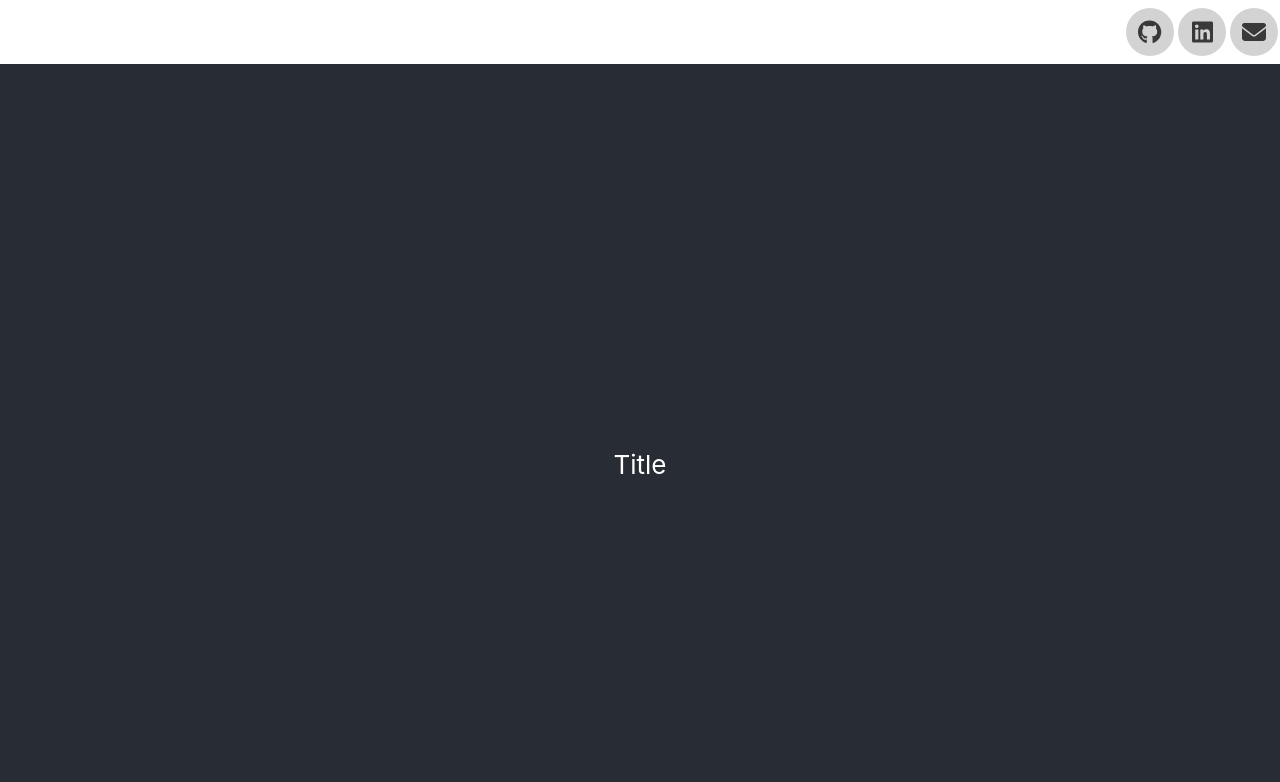
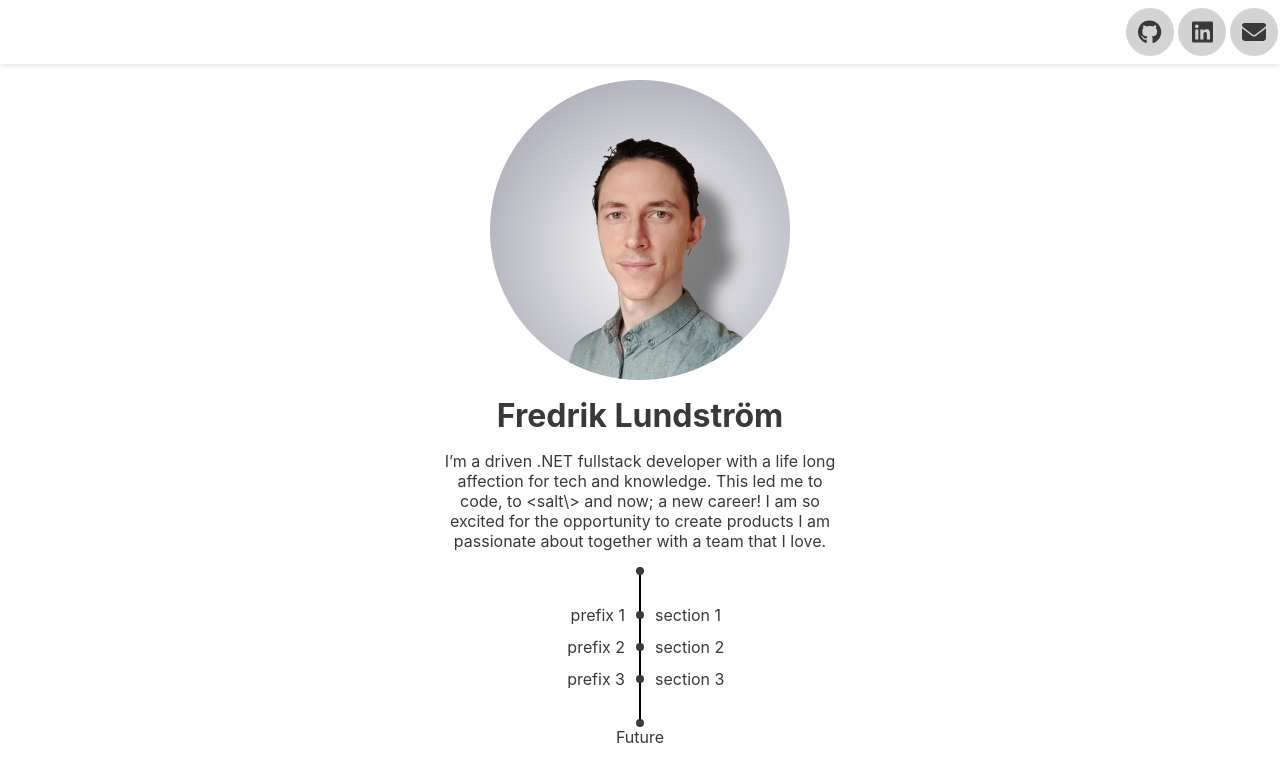
Before and after one commit to Flundrahn/portfolio, a React (Create React App) app: page / in a window 1280 px wide. Shown: the top 782 px of the page. Built offline with nearby package versions, Linux system fonts and the light colour scheme.

Commit message:
add timeline

```diff
--- a/src/App.css
+++ b/src/App.css
@@ -5,45 +5,41 @@
 }
 
 :root {
+  --background-color:white;
 	--theme-color-1: lightgray;
   --text-color: #393939;
 }
 
-.App {
+.app {
   text-align: center;
+  background-color: var(--background-color)
 }
 
-.App-logo {
-  height: 40vmin;
-  pointer-events: none;
-}
-
-@media (prefers-reduced-motion: no-preference) {
-  .App-logo {
-    animation: App-logo-spin infinite 20s linear;
-  }
-}
-
-.App-header {
-  background-color: #282c34;
-  min-height: 100vh;
+.app__main {
   display: flex;
   flex-direction: column;
   align-items: center;
   justify-content: center;
-  font-size: calc(10px + 2vmin);
-  color: white;
+  color: var(--text-color);
 }
 
-.App-link {
-  color: #61dafb;
+.app__profile-photo {
+  width: 90%;
+  max-width: 300px;
+  margin:1em;
 }
 
-@keyframes App-logo-spin {
-  from {
-    transform: rotate(0deg);
-  }
-  to {
-    transform: rotate(360deg);
-  }
+.app__description {
+  display: flex;
+  flex-direction: column;
+  width: 80vw;
+  max-width: 400px;
 }
+
+.app__title {
+  text-align: center;
+}
+
+.app__text {
+  margin: 1em 0em;
+}
--- a/src/App.js
+++ b/src/App.js
@@ -1,14 +1,23 @@
 import React from 'react';
+import Navbar from './components/Navbar';
+import Timeline from './components/Timeline';
+import ProfilePhoto from './assets/profile-photo-600.png';
 import './App.css';
-import Navbar from './components/Navbar';
+
+const description = 'I’m a driven .NET fullstack developer with a life long affection for tech and knowledge. This led me to code, to <salt\\> and now; a new career! I am so excited for the opportunity to create products I am passionate about together with a team that I love.';
 
 function App() {
   return (
-    <div className="App">
+    <div className="app">
       <Navbar />
-      <header className="App-header">
-        Title
-      </header>
+      <main className="app__main">
+        <img className="app__profile-photo" src={ProfilePhoto} alt="profile" />
+        <div className="app__description">
+          <h1 className="app__title">Fredrik Lundström</h1>
+          <p className="app__text">{description}</p>
+        </div>
+        <Timeline />
+      </main>
     </div>
   );
 }
--- a/src/components/Navbar.css
+++ b/src/components/Navbar.css
@@ -5,12 +5,12 @@
     align-items: center;
     height: 4rem;
     color: var(--text-color);
+	box-shadow: 0 0 6px 0 #cfcfcf;
 }
 
 .navbar__link {
     color: inherit;
 }
-
 
 .navbar__icon {
     display: flex;
--- /dev/null
+++ b/src/components/Timeline.css
@@ -0,0 +1,60 @@
+* {
+	text-decoration: none;
+}
+:root {
+	--bullet-radius: 8px;
+}
+.timeline {
+	display: flex;
+	flex-direction: column;
+	justify-content: center;
+	width: 300px;
+	overflow-y: scroll;
+}
+.bullet {
+	position: relative;
+	height: 2em;
+	/* width: 10%; */
+	margin: auto;
+}
+.bullet__line {
+	display: flex;
+	margin: auto;
+	height: 100%;
+	background: black;
+	width: 2px;
+}
+.bullet__circle {
+	position: absolute;
+	left:calc(50% - var(--bullet-radius)/2);
+	height: var(--bullet-radius);
+	width: var(--bullet-radius);
+	border-radius: calc(var(--bullet-radius)/2);
+	background: var(--text-color);
+}
+.bullet--center {
+	top:calc(50% - var(--bullet-radius)/2);
+}
+.bullet--top {
+	top: 0px;
+}
+.bullet--bottom {
+	bottom: 0px;
+}
+.item{
+	display: flex;
+	justify-content: center;
+	align-items: center;
+	width: 100%;
+}
+.item__prefix{
+	width: 45%;
+	text-align: right;
+}
+.item__title{
+	width: 45%;
+	text-align: left;
+}
+.timeline__end-text {
+	color: var(--text-color);
+}
--- /dev/null
+++ b/src/components/Timeline.js
@@ -0,0 +1,54 @@
+import React from 'react';
+import './Timeline.css';
+
+function Bullet({ position = 'center' }) {
+  return (
+    <div className="bullet">
+      <div className="bullet__line" />
+      <div className={`bullet__circle bullet--${position}`} />
+    </div>
+  );
+}
+
+function Item({ title, prefix }) {
+  return (
+    <div className="item">
+      <span className="item__prefix">{prefix}</span>
+      <Bullet />
+      <span className="item__title">{title}</span>
+    </div>
+  );
+}
+
+function Timeline() {
+  const sections = [
+    {
+      title: 'section 1',
+      prefix: 'prefix 1',
+    },
+    {
+      title: 'section 2',
+      prefix: 'prefix 2',
+    },
+    {
+      title: 'section 3',
+      prefix: 'prefix 3',
+    },
+  ];
+  return (
+    <div className="timeline">
+      <Bullet position="top" />
+      {
+        React.Children.toArray(
+          sections.map(s => (
+            <Item title={s.title} prefix={s.prefix} />
+          )),
+        )
+      }
+      <Bullet position="bottom" />
+      <div className="timeline__end-text">Future</div>
+    </div>
+  );
+}
+
+export default Timeline;
```
Also changed, not shown: src/assets/profile-photo-600.png (added), 1 other file (tests, documents, lock files or other folders).
